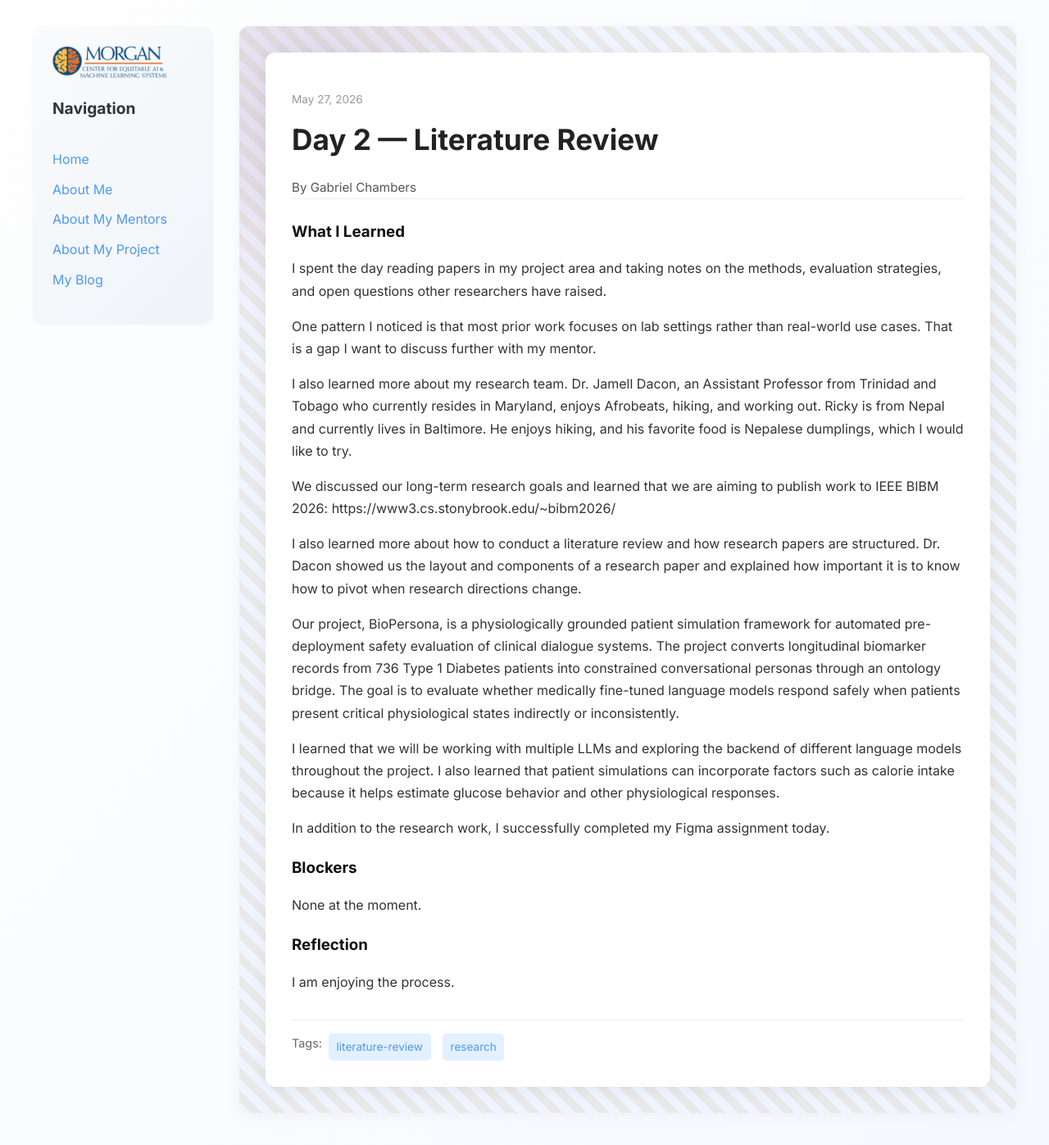
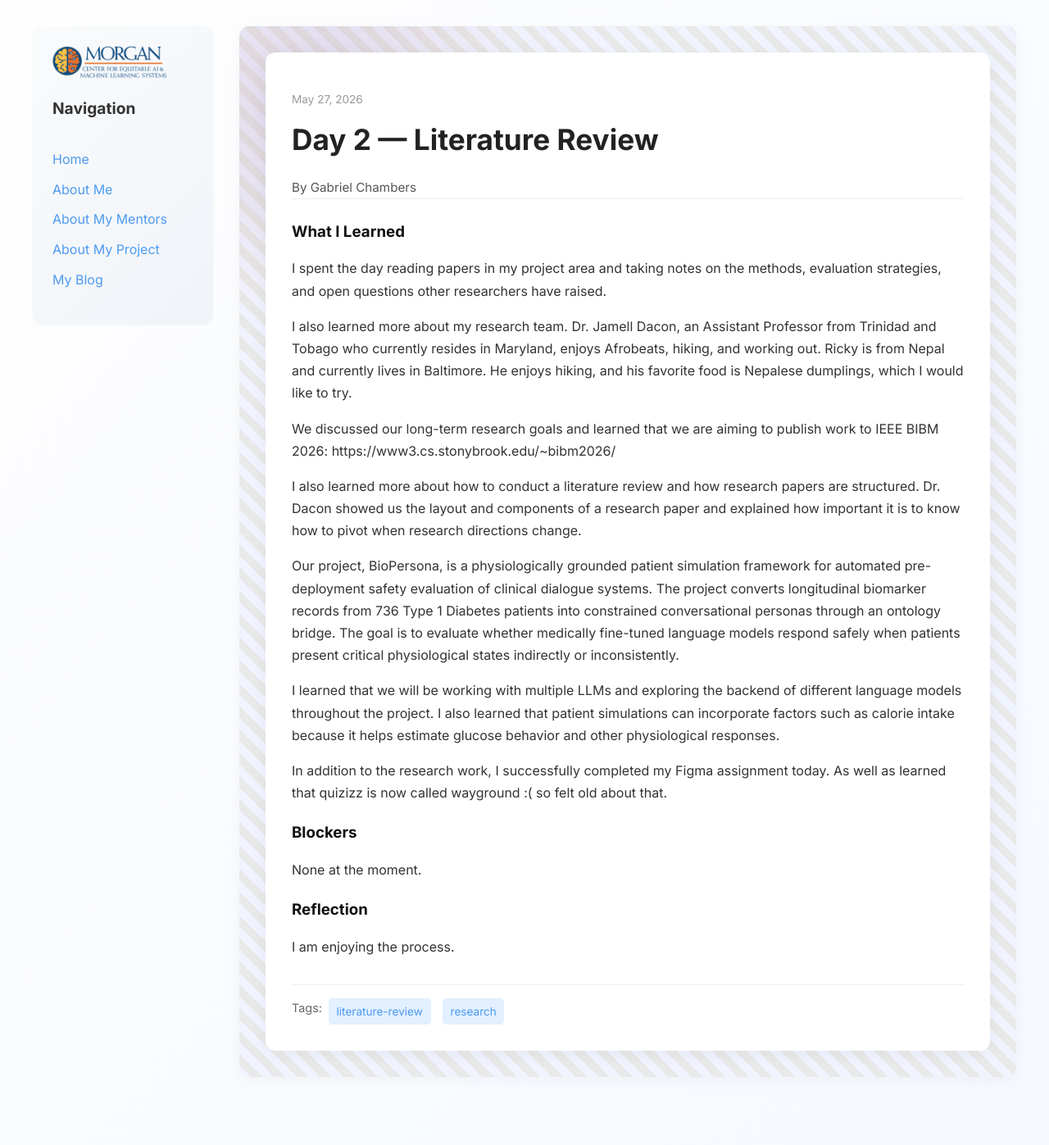
Before and after one commit to Gabbycodez/gabbycodezceamls26.github.io, a Jekyll site: the page built from _posts/2026-05-27-day-2.md, in a window 1280 px wide and 1400 px high. Shown: the top 1397 px of the window at 82% size. Built offline with Jekyll 4.4.1, drawn with Linux system fonts in a browser that asks for light colours.

Commit message:
Update 2026-05-27-day-2.md

```diff
--- a/_posts/2026-05-27-day-2.md
+++ b/_posts/2026-05-27-day-2.md
@@ -8,9 +8,6 @@ tags: ["literature-review", "research"]
 what_i_learned: |
   I spent the day reading papers in my project area and taking notes on the methods,
   evaluation strategies, and open questions other researchers have raised.
-
-  One pattern I noticed is that most prior work focuses on lab settings rather than
-  real-world use cases. That is a gap I want to discuss further with my mentor.
 
   I also learned more about my research team. Dr. Jamell Dacon, an Assistant Professor
   from Trinidad and Tobago who currently resides in Maryland, enjoys Afrobeats, hiking,
@@ -37,7 +34,8 @@ what_i_learned: |
   simulations can incorporate factors such as calorie intake because it helps estimate
   glucose behavior and other physiological responses.
 
-  In addition to the research work, I successfully completed my Figma assignment today.
+  In addition to the research work, I successfully completed my Figma assignment today. As well as learned that quizizz is now called wayground :( so felt old about that.
+
 
 blockers: |
   None at the moment.
```
